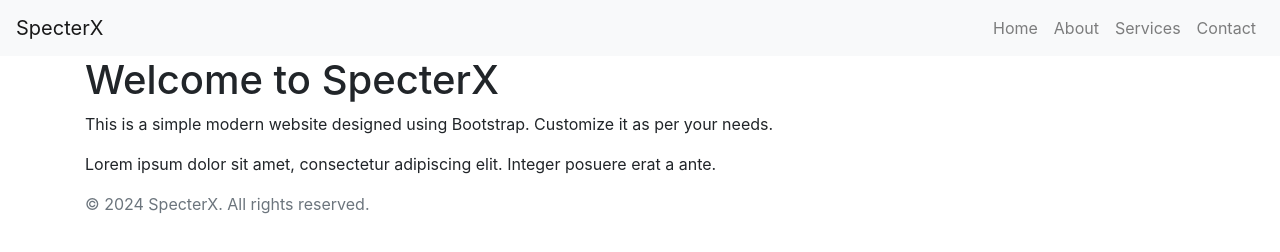
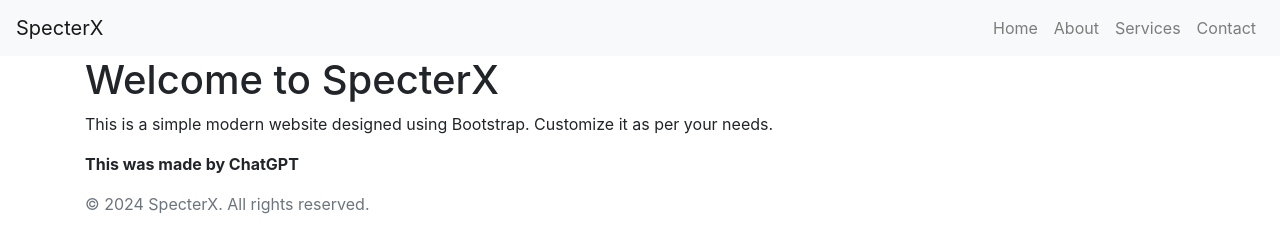
Before and after one commit to timblack330/devsroom, a plain HTML site: page new.html in a window 1280 px wide. Drawn offline with nearby package versions, Linux system fonts and the light colour scheme.

Commit message:
Update new.html

```diff
--- a/new.html
+++ b/new.html
@@ -40,7 +40,7 @@
             <div class="col-md-12">
                 <h1>Welcome to SpecterX</h1>
                 <p>This is a simple modern website designed using Bootstrap. Customize it as per your needs.</p>
-                <p>Lorem ipsum dolor sit amet, consectetur adipiscing elit. Integer posuere erat a ante.</p>
+                <p class="font-weight-bold">This was made by ChatGPT</p>
             </div>
         </div>
     </div>
```
